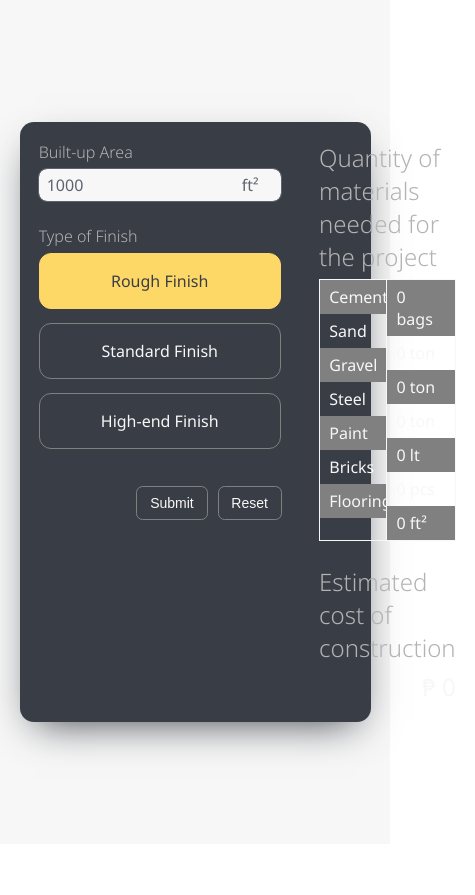
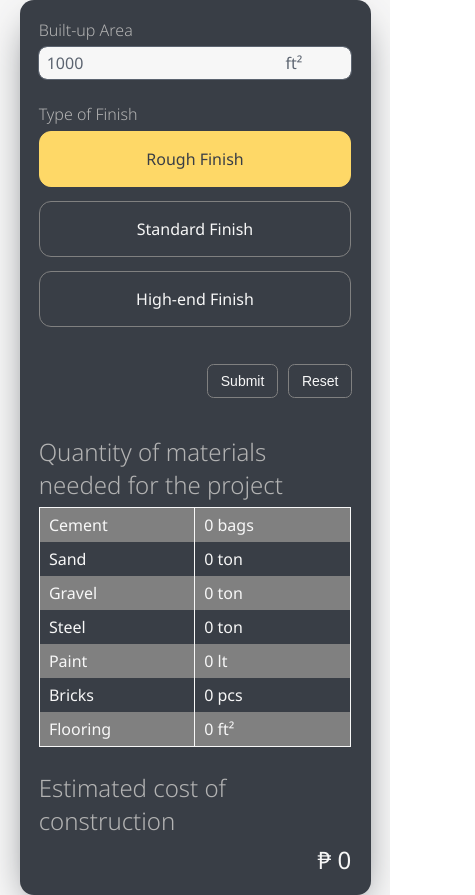
Before and after one commit to gabriel-suba/thesis-client, a React (Vite) app: page / in a window 390 px wide. Shown: the whole page, 475 px wide, since content can reach past the window. Before the commit the page ends 844 px from the top, so only its background shows below. Built offline with nearby package versions, Linux system fonts and the light colour scheme; no server answers.

Commit message:
added media query for mobile

```diff
--- a/src/App.css
+++ b/src/App.css
@@ -28,7 +28,7 @@ input::-webkit-inner-spin-button {
 
 /* Firefox */
 input[type=number] {
-	-moz-appearance: textfield;
+	appearance: textfield;
 }
 
 input {
@@ -97,6 +97,12 @@ h3, h4 {
 	border-radius: 0.875rem;
 
 	box-shadow: 0px 15px 39px -15px var(--clr-dark-200);
+}
+
+@media (max-width: 41.875rem) {
+	.main {
+		flex-direction: column;
+	}
 }
 
 .form {
```
